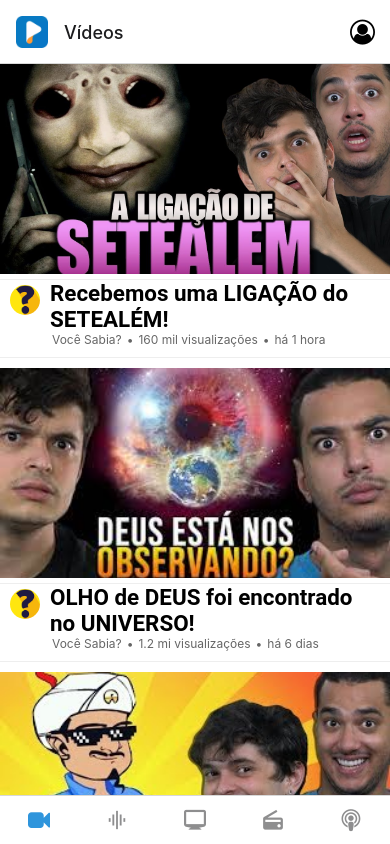
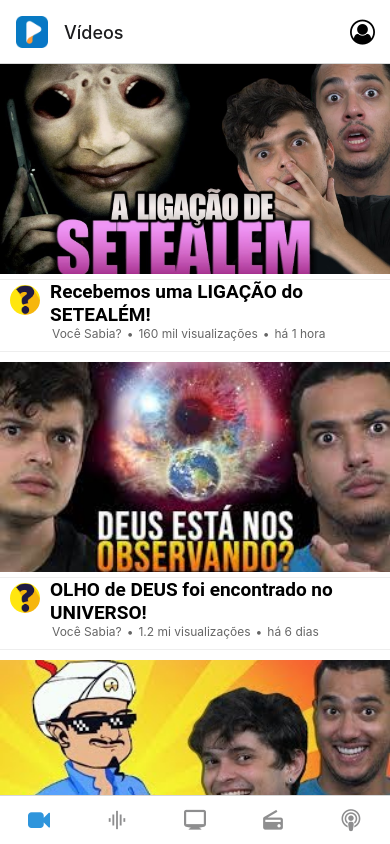
Before and after one commit to henrique-miranda-carvalho/hackathon-gold-nova, a React Native app in the folder eduplay/: screen /Videos in a window 390 px wide. Built offline with nearby package versions, Linux system fonts and the light colour scheme; what expo-linking would draw is missing.

Commit message:
Update VideosScreen.tsx

```diff
--- a/eduplay/screens/VideosScreen.tsx
+++ b/eduplay/screens/VideosScreen.tsx
@@ -108,7 +108,7 @@ const styles = StyleSheet.create({
 		fontFamily: 'Roboto',
 		marginLeft: 10,
 		marginTop: -5,
-		fontSize: 22.4,
+		fontSize: 19,
 		fontWeight: '600',
 		width: '80%'
 	},
```
